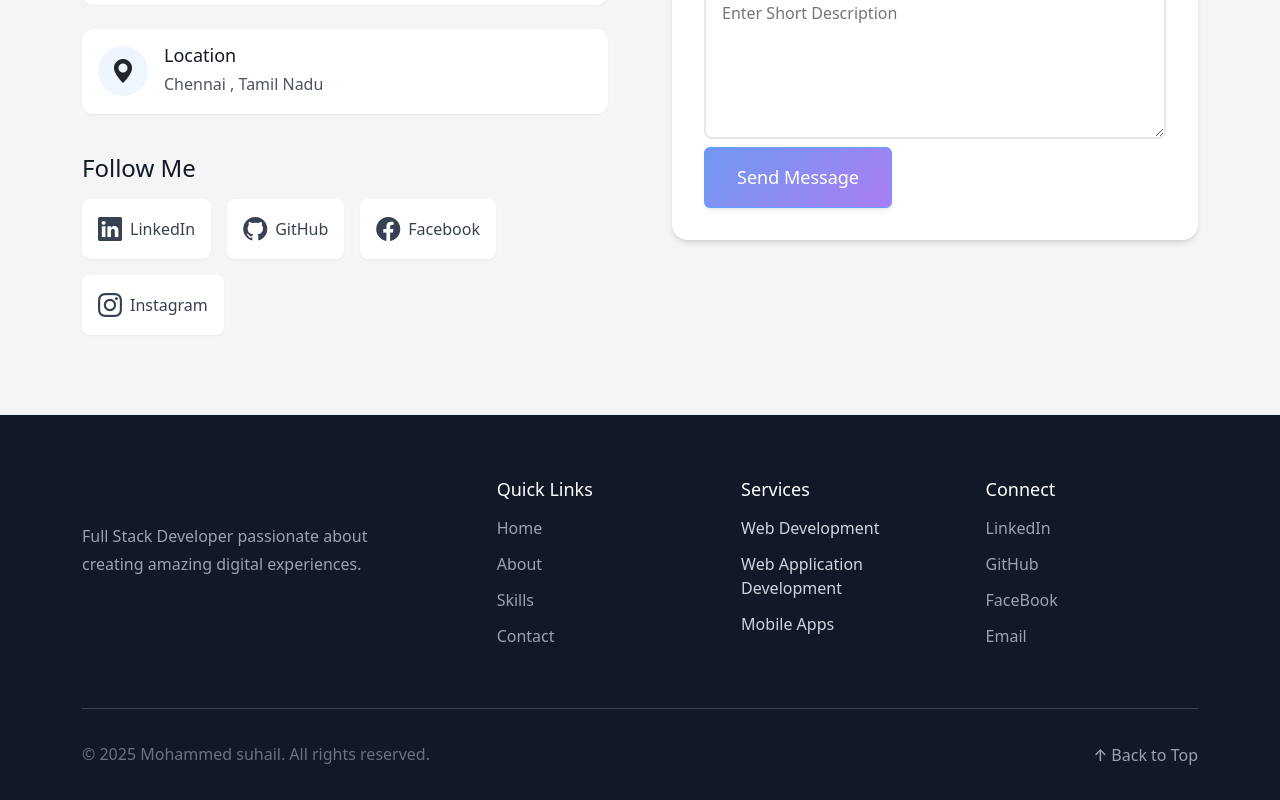
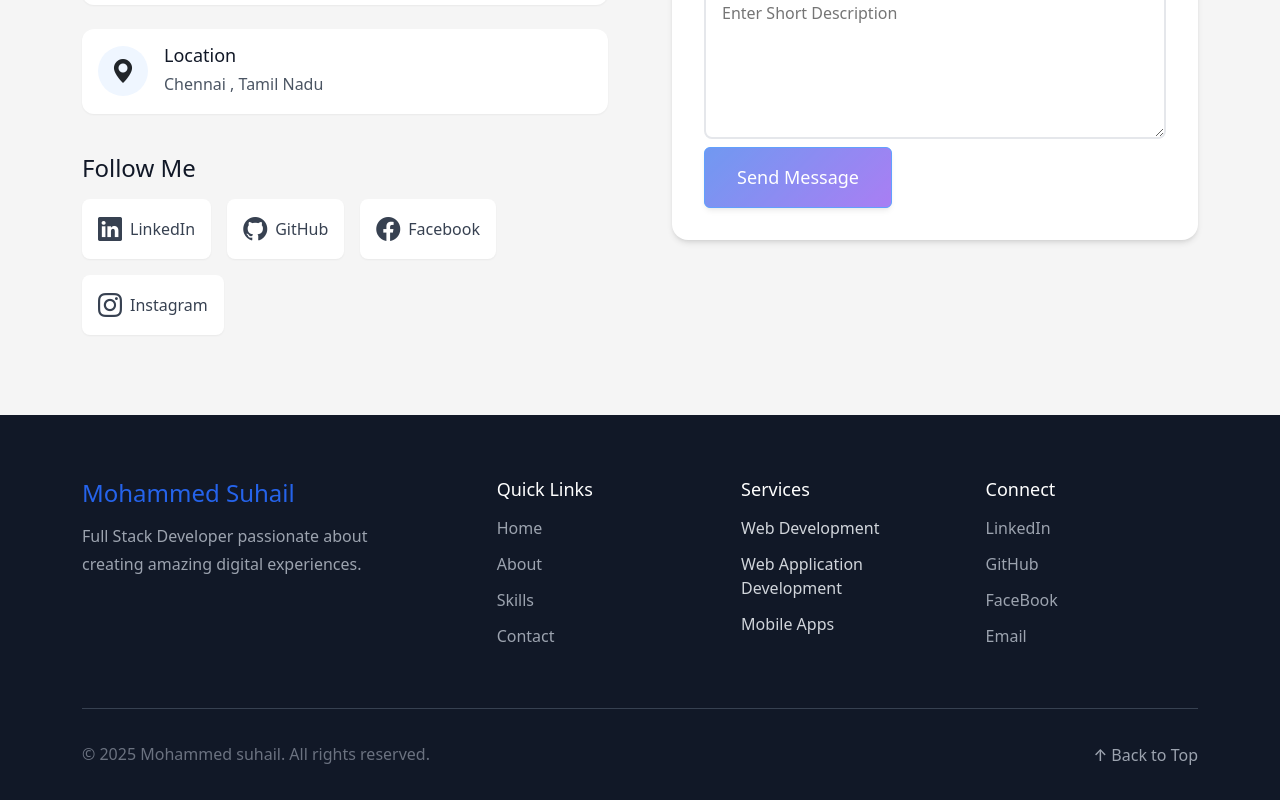
Before and after one commit to Mohammedsuhail1907/my-portfolio, an Angular app: page /home in a window 1280 px wide. Shown: the part 3850-4650 px from the top of the page. Built offline with nearby package versions, Linux system fonts and the light colour scheme.

Commit message:
footer color change

```diff
--- a/src/app/pages/footer/footer.component.html
+++ b/src/app/pages/footer/footer.component.html
@@ -2,7 +2,7 @@
     <div class="container">
       <div class="footer-content">
         <div class="footer-info">
-          <h3 sty>Mohammed Suhail</h3>
+          <h3 style="background-color: var(--primary-600)">Mohammed Suhail</h3>
           <p>Full Stack Developer passionate about creating amazing digital experiences.</p>
         </div>
 
```
